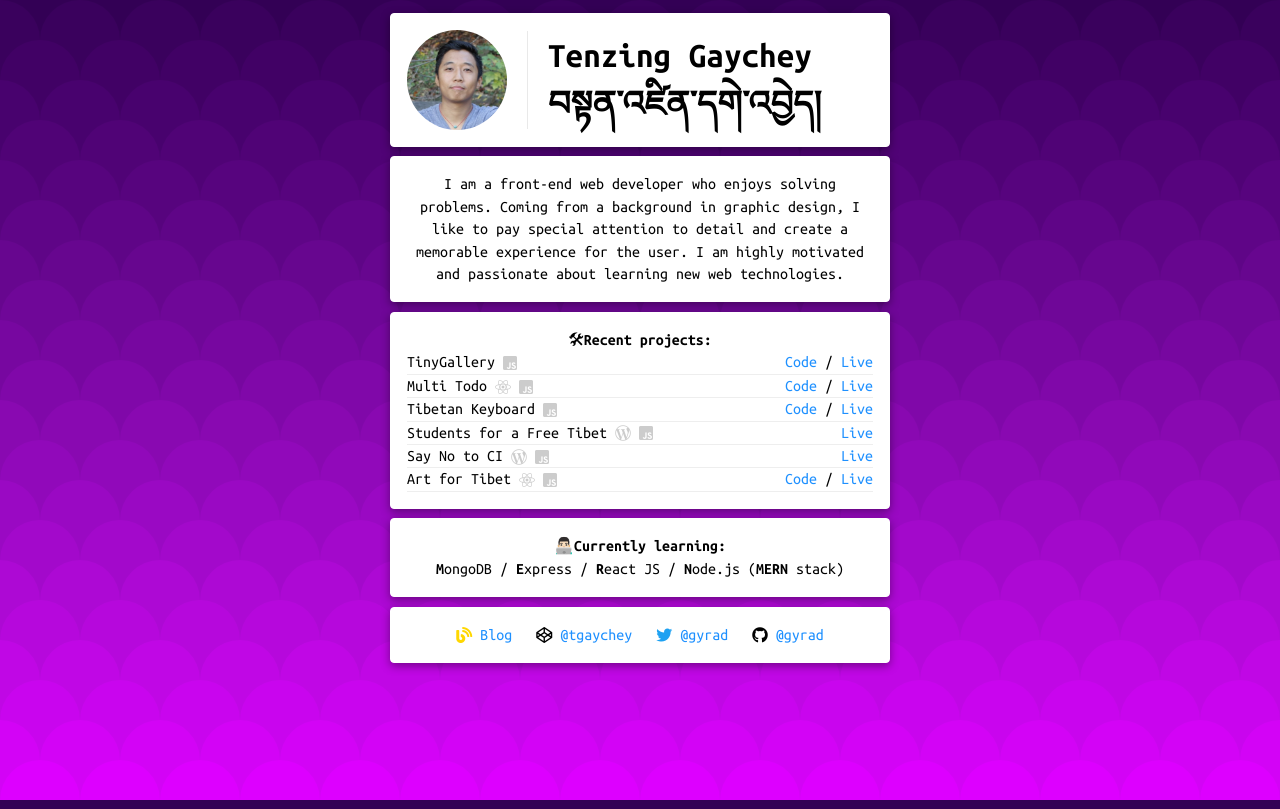
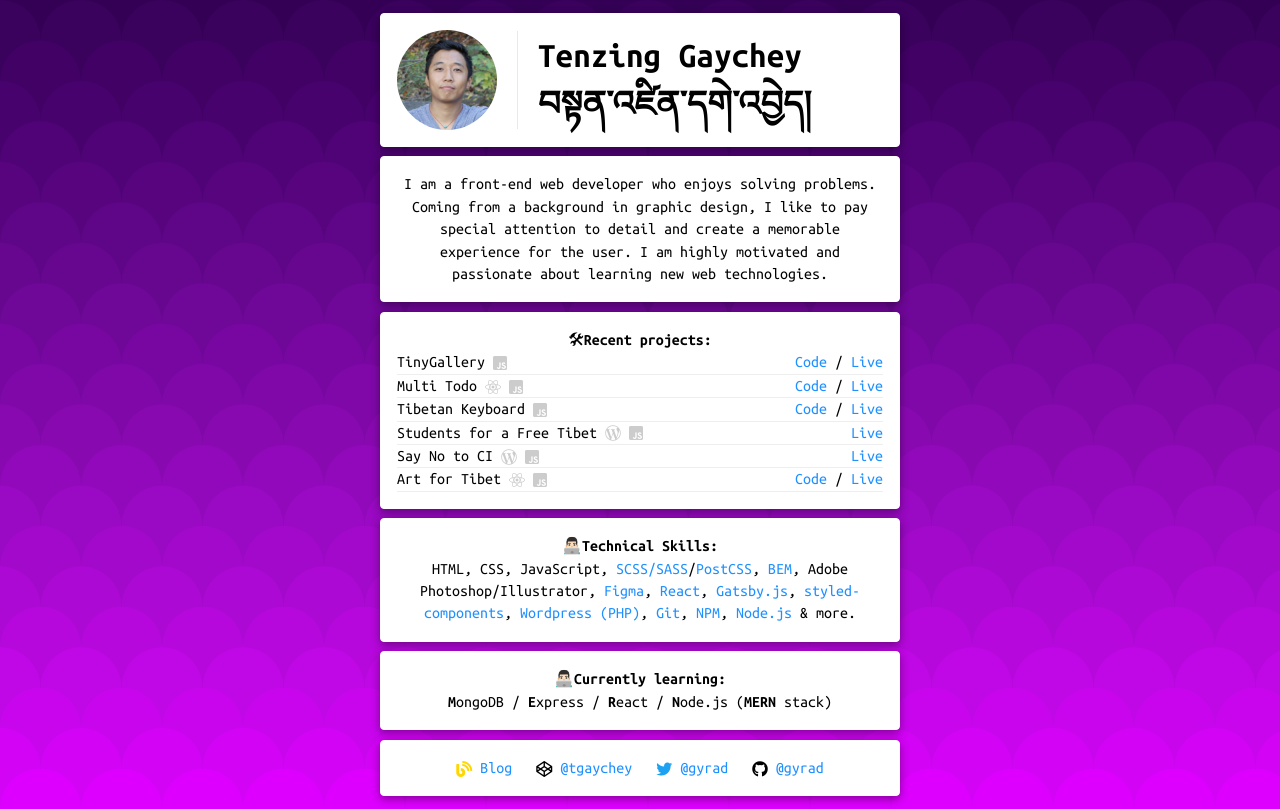
Before and after one commit to gyrad/gyrad.github.io, a website: page index.html in a window 1280 px wide. Drawn offline with Linux system fonts and the light colour scheme.

Commit message:
Added a technical skills section.

```diff
--- a/index.html
+++ b/index.html
@@ -28,7 +28,7 @@ background-size: contain;
       .container {
         margin: 0 auto;
         width: 100%;
-        max-width: 500px;
+        max-width: 520px;
         display: flex;
         flex-direction: column;
       }
@@ -281,8 +281,27 @@ background-size: contain;
         </ul>
       </div>
       <div class="content">
+          👨🏻‍💻<strong>Technical Skills:</strong> <br />
+        HTML,
+        CSS,
+        JavaScript,
+        <a href="https://sass-lang.com/" target="_blank">SCSS/SASS</a>/<a href="aaaaaa" target="_blank">PostCSS</a>,
+        <a href="http://getbem.com/" target="_blank">BEM</a>,
+        Adobe Photoshop/Illustrator,
+        <a href="https://www.figma.com/" target="_blank">Figma</a>,
+        <a href="https://reactjs.org/" target="_blank">React</a>,
+        <a href="https://www.gatsbyjs.org/" target="_blank">Gatsby.js</a>,
+        <a href="https://www.styled-components.com/" target="_blank">styled-components</a>,
+        <a href="https://wordpress.org/" target="_blank">Wordpress (PHP)</a>,
+        <a href="https://git-scm.com/" target="_blank">Git</a>,
+        <a href="https://www.npmjs.com/" target="_blank">NPM</a>,
+        <a href="https://nodejs.org/en/about/" target="_blank">Node.js</a>
+        & more.
+
+      </div>
+      <div class="content">
           👨🏻‍💻<strong>Currently learning:</strong> <br />
-        <strong>M</strong>ongoDB / <strong>E</strong>xpress / <strong>R</strong>eact JS / <strong>N</strong>ode.js <span style="white-space: nowrap;">(<strong>MERN</strong> stack)</span></a
+        <strong>M</strong>ongoDB / <strong>E</strong>xpress / <strong>R</strong>eact / <strong>N</strong>ode.js <span style="white-space: nowrap;">(<strong>MERN</strong> stack)</span></a
         >
       </div>
       <div class="content">
```
